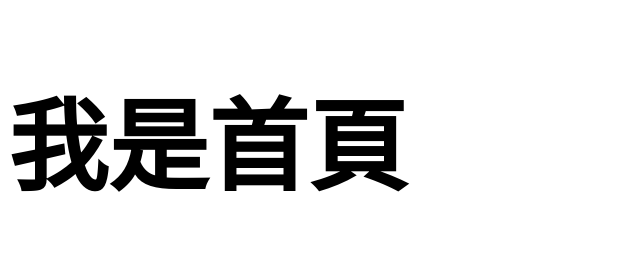
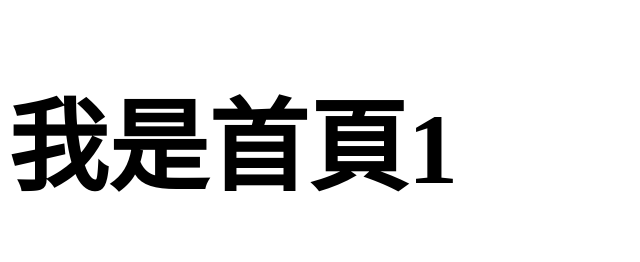
Before and after one commit to Angela0117/2024_week4_TEST, a website built with Vite: page pages/index.html in a window 1280 px wide. Shown: the top 262 px of the page, without its empty margins (0-640 px from the left). Built offline with nearby package versions, Linux system fonts and the light colour scheme.

Commit message:
更新測試

```diff
--- a/pages/index.html
+++ b/pages/index.html
@@ -9,7 +9,7 @@
   <body>
     <%- include('./layout/header'); -%>
 
-    <h1 class="index-title">我是首頁</h1>
+    <h1 class="index-title">我是首頁1</h1>
     <img src="../assets/images/cat.jpg" style="width: 300px;" alt="cat">
 
     <%- include('./layout/footer'); -%>
```
